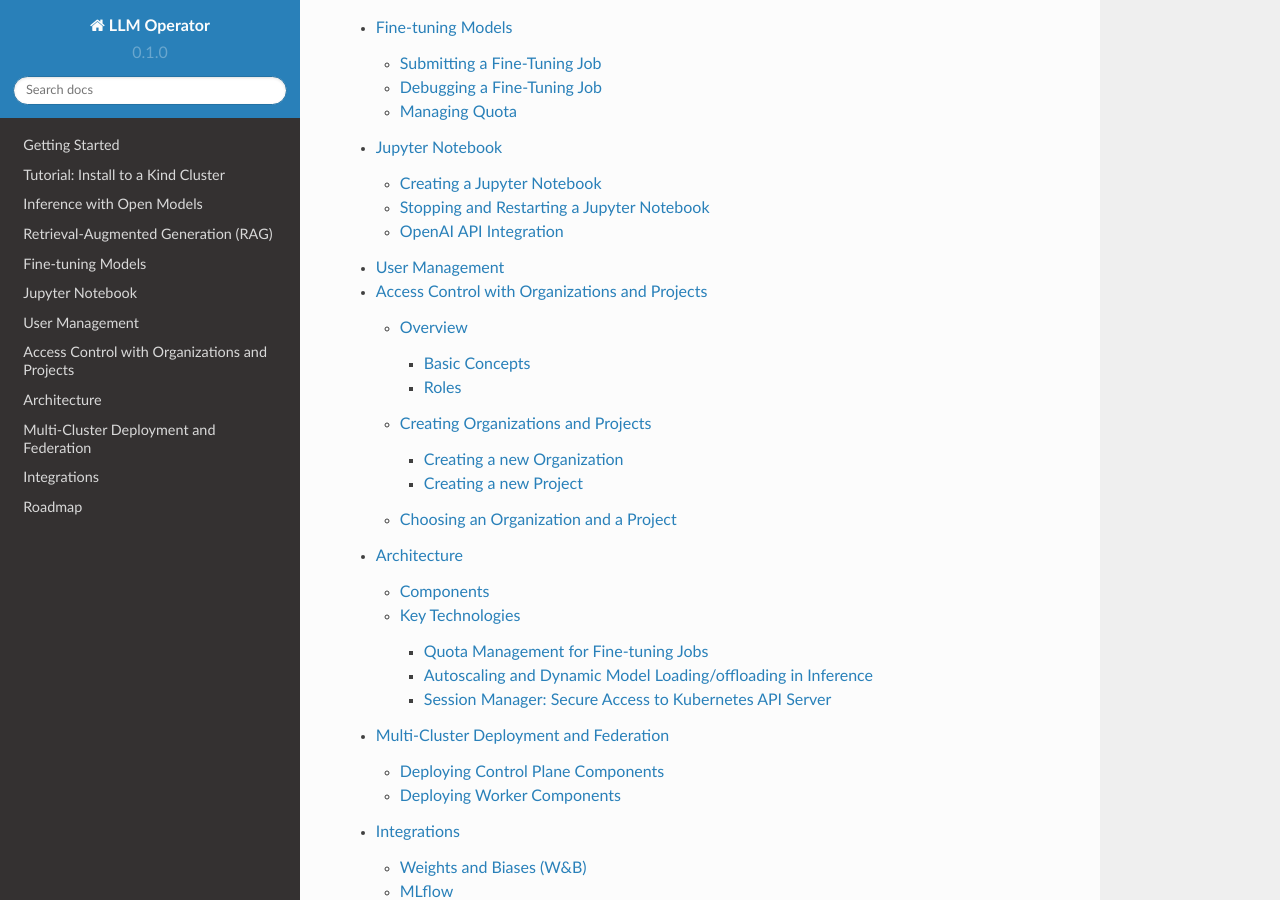
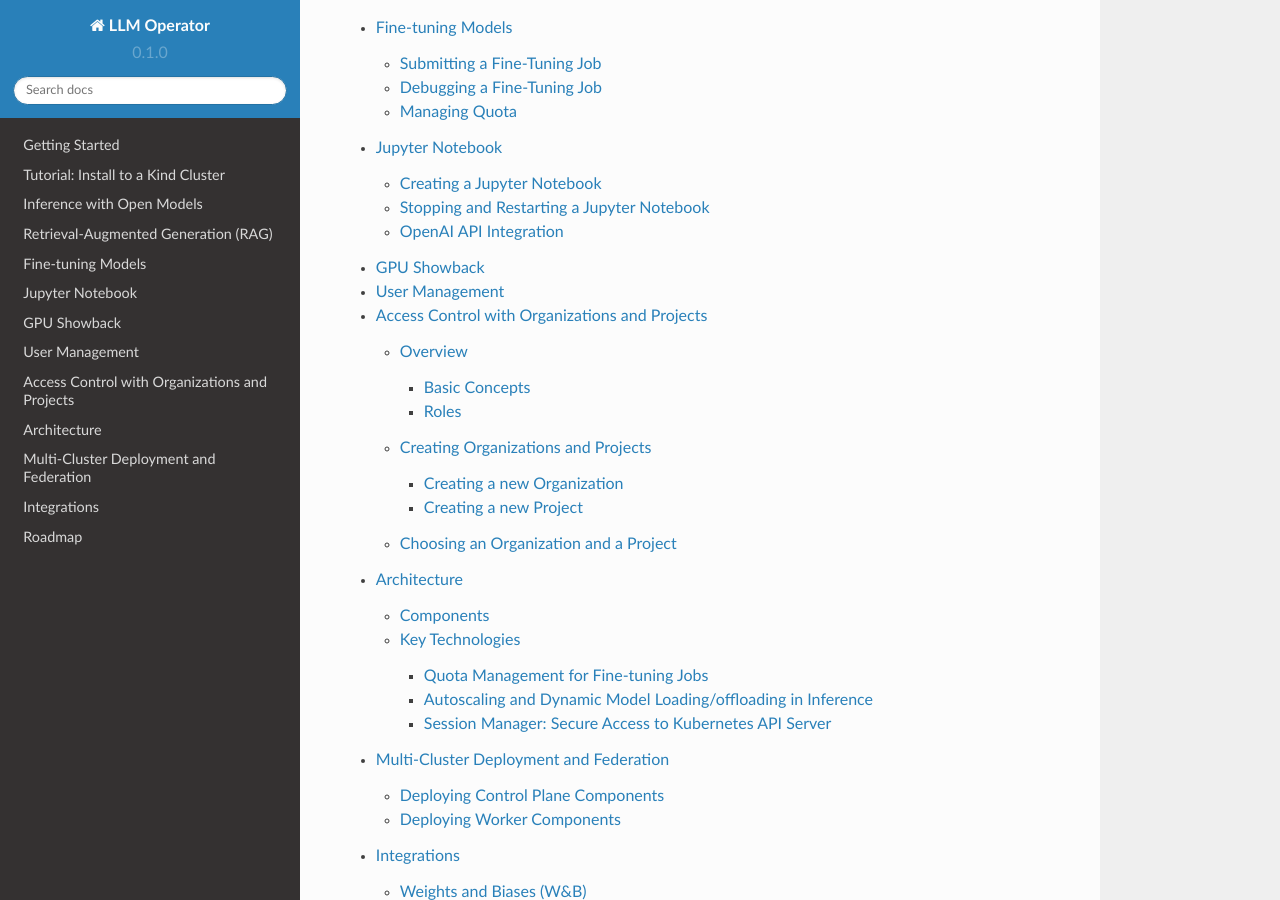
Before and after one commit to llm-operator/docs, a Sphinx documentation site: the page built from docs/source/index.rst, in a window 1280 px wide and 900 px high, scrolled down 1213 px. Built offline with Sphinx 7.4.7 and the Read the Docs theme 2.0.0, drawn with Linux system fonts in a browser that asks for light colours.

Commit message:
Add a placeholder for GPU showback (#70)

```diff
--- /dev/null
+++ b/docs/source/gpu_showback.rst
@@ -0,0 +1,6 @@
+GPU Showback
+============
+
+.. note::
+
+   Work-in-progress.
--- a/docs/source/index.rst
+++ b/docs/source/index.rst
@@ -46,6 +46,7 @@ Contents
    rag
    fine_tuning
    jupyter_notebook
+   gpu_showback
    user_management
    access_control
    architecture
```
